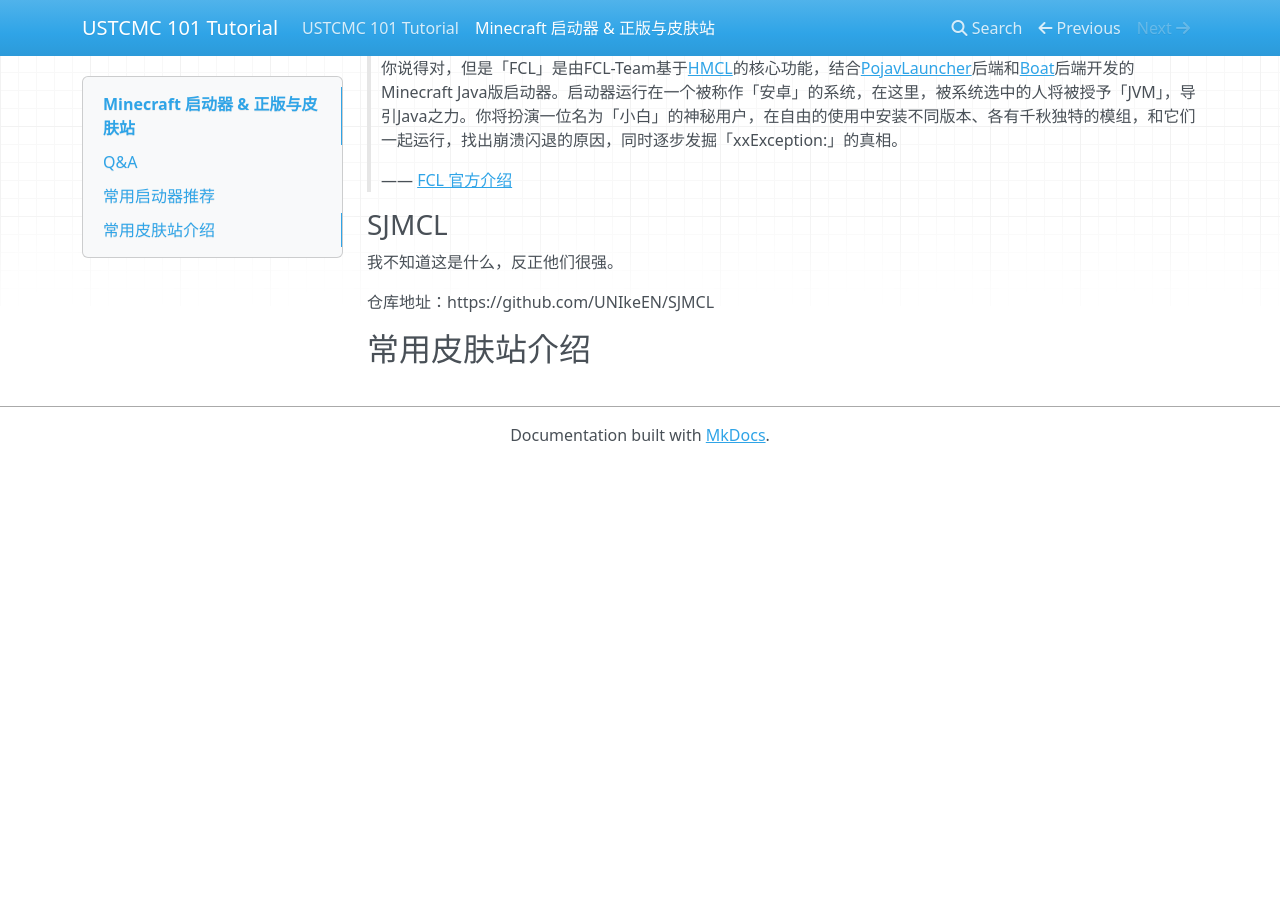
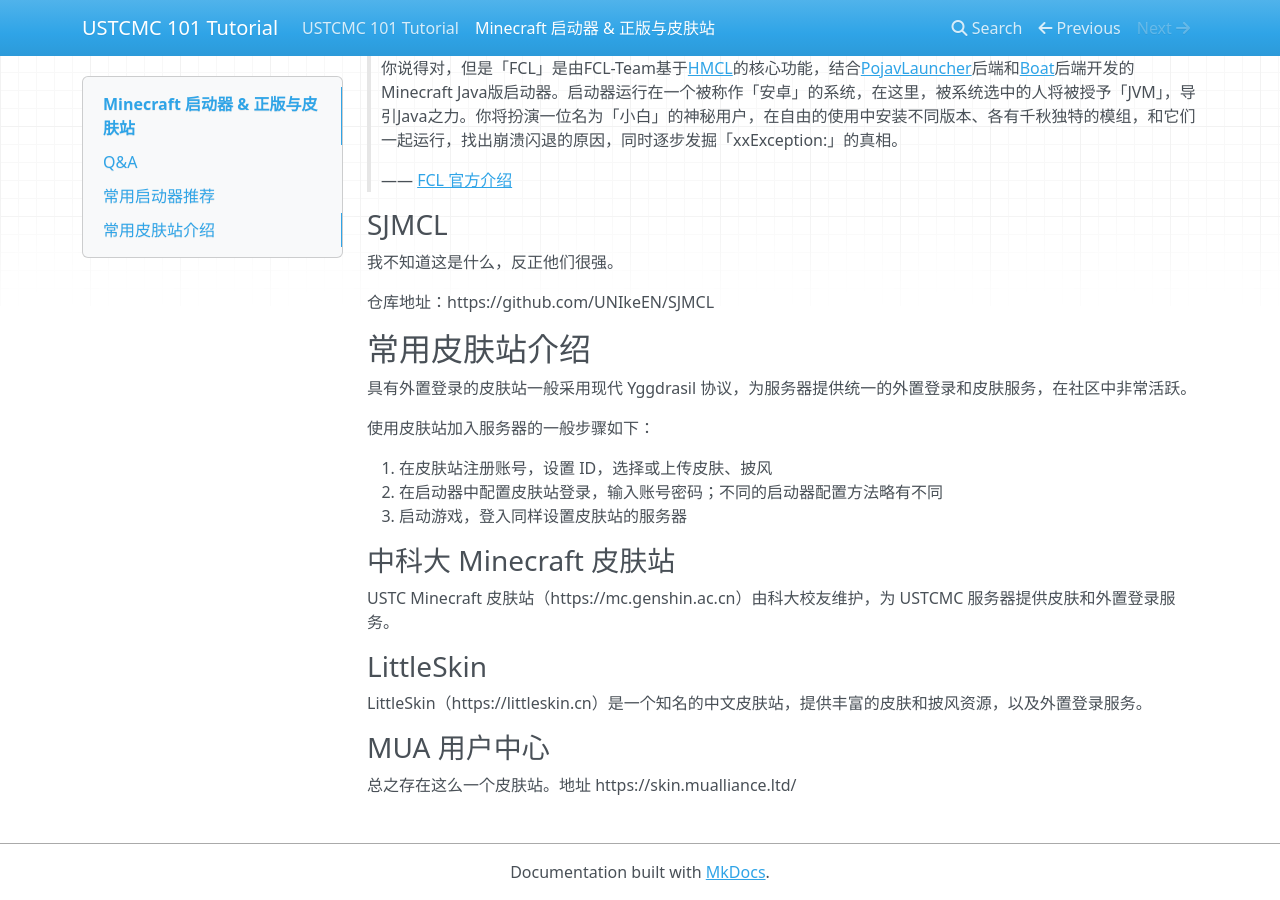
Before and after one commit to Miaoning-exe/USTCMC_mc101, an MkDocs documentation site: the page built from docs/launchers.md, in a window 1280 px wide and 900 px high, scrolled down 1160 px. Built offline with MkDocs 1.6.1, drawn with Linux system fonts in a browser that asks for light colours; nearby versions of some CDN libraries; before the commit the page ends 1623 px from its top, so only the background shows below that.

Commit message:
add: skin server introduction

```diff
--- a/docs/launchers.md
+++ b/docs/launchers.md
@@ -34,6 +34,8 @@
 
 官网下载地址见 https://hmcl.huangyuhui.net/download/
 
+<!-- 图片样例 -->
+
 ### Plain Craft Launcher 2 (PCL 2)
 
 **PCL 2** 是一款专注于易用性的 Minecraft 启动器，其界面设计现代，操作简单，适合新手玩家使用。在支持功能上与 HMCL 几乎相同，一个区别是 PCL 2 目前仅有 Windows 版本。
@@ -41,6 +43,8 @@
 作者 B 站主页：https://space.bilibili.com/11343203
 
 下载地址见 https://afdian.com/p/0164034c016c11ebafcb52540025c377 这也是作者的赞助页面。
+
+<!-- 图片样例 -->
 
 ### Fold Craft Launcher (FCL)
 
@@ -50,6 +54,8 @@
 >
 > —— [FCL 官方介绍](https://github.com/FCL-Team/FoldCraftLauncher)
 
+<!-- 图片样例 -->
+
 ### SJMCL
 
 我不知道这是什么，反正他们很强。
@@ -57,3 +63,27 @@
 仓库地址：https://github.com/UNIkeEN/SJMCL
 
 ## 常用皮肤站介绍
+
+具有外置登录的皮肤站一般采用现代 Yggdrasil 协议，为服务器提供统一的外置登录和皮肤服务，在社区中非常活跃。
+
+使用皮肤站加入服务器的一般步骤如下：
+
+1. 在皮肤站注册账号，设置 ID，选择或上传皮肤、披风
+2. 在启动器中配置皮肤站登录，输入账号密码；不同的启动器配置方法略有不同
+3. 启动游戏，登入同样设置皮肤站的服务器
+
+### 中科大 Minecraft 皮肤站
+
+USTC Minecraft 皮肤站（https://mc.genshin.ac.cn）由科大校友维护，为 USTCMC 服务器提供皮肤和外置登录服务。
+
+<!-- 图片样例 -->
+
+### LittleSkin
+
+LittleSkin（https://littleskin.cn）是一个知名的中文皮肤站，提供丰富的皮肤和披风资源，以及外置登录服务。
+
+<!-- 图片样例 -->
+
+### MUA 用户中心
+
+总之存在这么一个皮肤站。地址 https://skin.mualliance.ltd/
```
